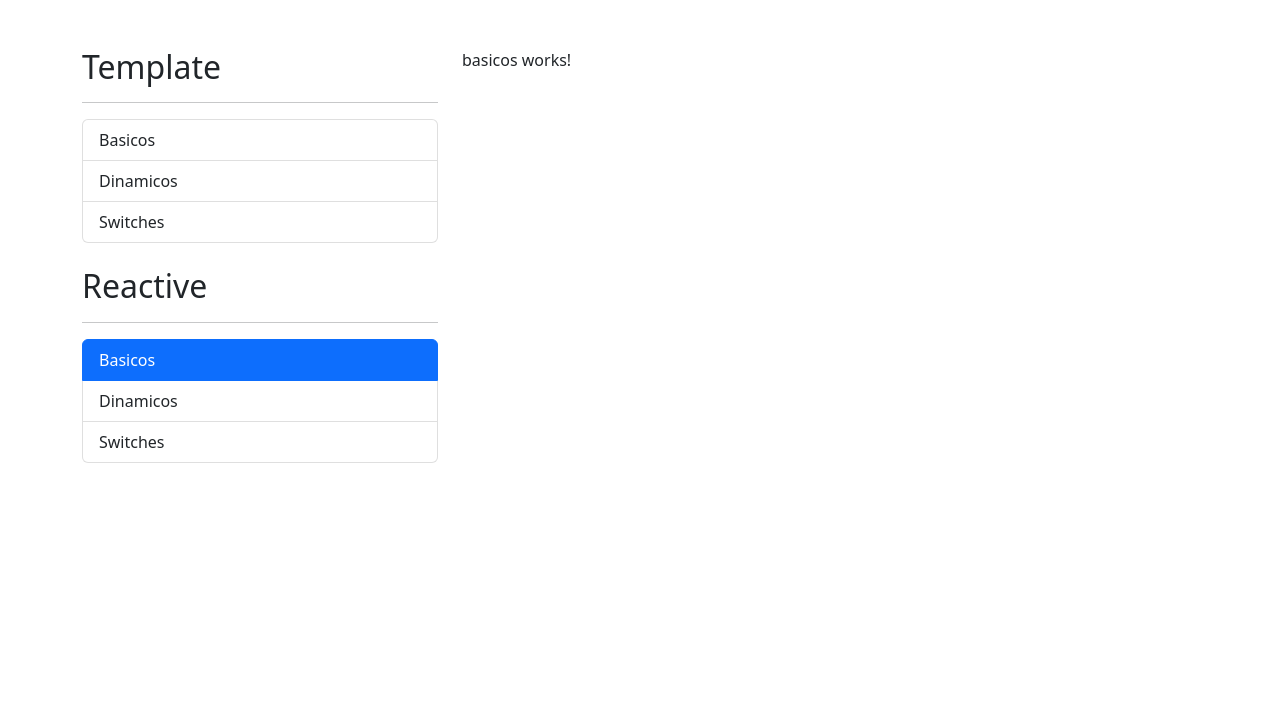
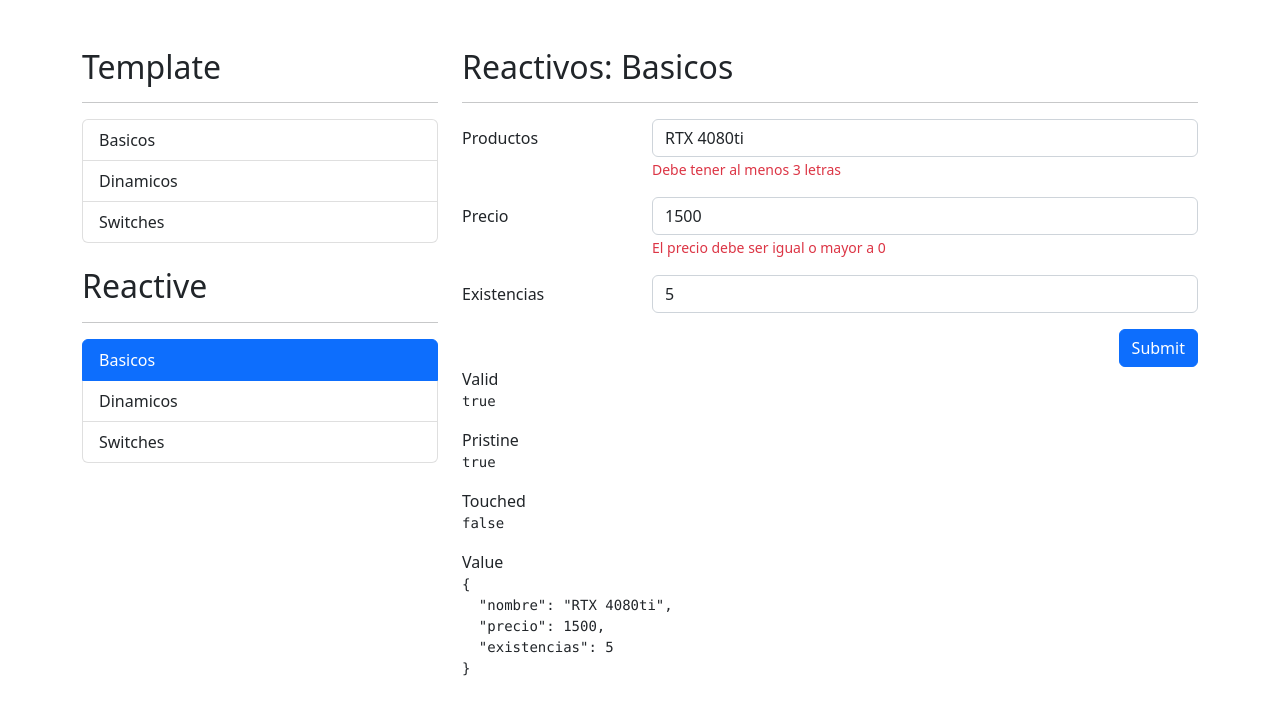
Before and after one commit to chrystianCp/formsAngular, an Angular app: page /reactive/basicos in a window 1280 px wide. Shown: the top 714 px of the page. Built offline with nearby package versions, Linux system fonts and the light colour scheme.

Commit message:
layout reactiveF

```diff
--- a/src/app/reactive/basicos/basicos.component.html
+++ b/src/app/reactive/basicos/basicos.component.html
@@ -1 +1,82 @@
-<p>basicos works!</p>
+<h2>Reactivos: Basicos</h2>
+<hr>
+
+<div class="row">
+    <div class="col">
+
+        <form autocomplete="off" [formGroup]="miForm">
+            <!-- campo de producto -->
+            <div class="mb-3 row">
+                <label class="col-sm-3 col-form-label">Productos</label>
+                <div class="col-sm-9">
+                    <input type="text"
+                           class="form-control"
+                           formControlName="nombre"
+                           placeholder="Nombre del producto">
+
+                    <span class="form-text text-danger">
+                          Debe tener al menos 3 letras
+                    </span>
+                </div>
+            </div>
+
+            <!-- campo de precio -->
+            <div class="mb-3 row">
+                <label class="col-sm-3 col-form-label">Precio</label>
+                <div class="col-sm-9">
+                    <input type="number"
+                           class="form-control"
+                           formControlName="precio"
+                           placeholder="Precio del producto">
+
+                    <span class="form-text text-danger">
+                           El precio debe ser igual o mayor a 0
+                    </span>
+                </div>
+            </div>
+
+
+            <!-- campo de existencias -->
+            <div class="mb-3 row">
+                <label class="col-sm-3 col-form-label">Existencias</label>
+                <div class="col-sm-9">
+                    <input type="number"
+                           class="form-control"
+                           formControlName="existencias"
+                           placeholder="Existencias del producto">
+                </div>
+            </div>
+
+            <div class="row">
+                <div class="col">
+                    <button type="submit"
+                            class="btn btn-primary float-end">
+                        Submit
+                    </button>
+                </div>
+            </div>
+
+        </form>
+
+    </div>
+</div>
+
+
+
+<div class="row">
+    <div class="col">
+
+        <span>Valid</span>
+        <pre>{{ miForm.valid }}</pre>
+
+        <span>Pristine</span>
+        <pre>{{ miForm.pristine | json }}</pre>
+
+        <span>Touched</span>
+        <pre>{{ miForm.touched | json }}</pre>
+
+        <span>Value</span>
+        <pre>{{ miForm.value | json }}</pre>
+
+    </div>
+</div>
--- a/src/app/reactive/basicos/basicos.component.ts
+++ b/src/app/reactive/basicos/basicos.component.ts
@@ -1,4 +1,5 @@
 import { Component, OnInit } from '@angular/core';
+import { FormControl, FormGroup } from '@angular/forms';
 
 @Component({
   selector: 'app-basicos',
@@ -8,6 +9,13 @@ import { Component, OnInit } from '@angular/core';
 })
 export class BasicosComponent implements OnInit {
 
+  miForm: FormGroup = new FormGroup({
+    'nombre': new FormControl('RTX 4080ti'),
+    'precio': new FormControl(1500),
+    'existencias': new FormControl(5),
+  })
+
+
   constructor() { }
 
   ngOnInit(): void {
--- a/src/app/reactive/dinamicos/dinamicos.component.html
+++ b/src/app/reactive/dinamicos/dinamicos.component.html
@@ -1 +1,78 @@
-<p>dinamicos works!</p>
+<h2>Reactivos: <small>Dinamicos</small></h2>
+<hr>
+
+<form autocomplete="off">
+
+
+    <!-- Nombre -->
+    <div class="mb-3 row">
+        <label class="col-sm-3 col-form-label">Nombre</label>
+        <div class="col-sm-9">
+
+            <input class="form-control"
+                    placeholder="Nombre...">
+
+                <span class="form-text text-danger">
+                    Este campo es obligatorio
+                </span>
+        </div>
+    </div>
+
+
+    <!-- Agregar -->
+    <div class="mb-3 row">
+        <label class="col-sm-3 col-form-label">Agregar</label>
+        <div class="col-sm-9">
+
+            <div class="input-group">
+                <input class="form-control"
+                        placeholder="Agregar favorito..."
+                        (keyup.enter)="1+1">
+
+                <button class="btn btn-outline-primary"
+                        type="button"
+                        (click)="1+1">
+                    Agregar
+                </button>
+            </div>
+        </div>
+    </div>
+
+
+
+    <!-- Lista de juegos favoritos -->
+    <div class="mb-3 row">
+        <label class="col-sm-3 col-form-label">Favoritos</label>
+        <div class="col-sm-9">
+
+            <div class="input-group mb-2">
+                <input class="form-control">
+
+                <button class="btn btn-outline-danger"
+                        type="button"
+                        (click)="1+1">
+                    Eliminar
+                </button>
+            </div>
+
+
+        </div>
+    </div>
+
+
+    <div class="row">
+        <div class="col-sm-12">
+            <button class="btn btn-primary float-end"
+                    type="button"
+                    (click)="1+1">
+                Guardar
+            </button>
+        </div>
+    </div>
+
+
+</form>
+
+
+<!-- <span>Persona</span>
+<pre>{{persona | json}}</pre> -->
--- a/src/app/reactive/reactive.module.ts
+++ b/src/app/reactive/reactive.module.ts
@@ -1,5 +1,6 @@
 import { NgModule } from '@angular/core';
 import { CommonModule } from '@angular/common';
+import { ReactiveFormsModule } from '@angular/forms';
 
 import { ReactiveRoutingModule } from './reactive-routing.module';
 import { BasicosComponent } from './basicos/basicos.component';
@@ -15,7 +16,8 @@ import { SwitchesComponent } from './switches/switches.component';
   ],
   imports: [
     CommonModule,
-    ReactiveRoutingModule
+    ReactiveRoutingModule,
+    ReactiveFormsModule,
   ]
 })
 export class ReactiveModule { }
--- a/src/app/reactive/switches/switches.component.html
+++ b/src/app/reactive/switches/switches.component.html
@@ -1 +1,92 @@
-<p>switches works!</p>
+<h2>Reactivos: <small>switches</small></h2>
+<hr>
+
+<form>
+
+    <!-- Radios -->
+    <div class="row mb-3">
+        <label class="col-sm-3 col-form-label">Genero</label>
+        <div class="col-sm-9">
+
+            <div class="form-check">
+                <input class="form-check-input"
+                       type="radio"
+                       value="F"
+                       name="radioGenero"
+                       id="radioFemenino">
+                <label class="form-check-label" for="radioFemenino">
+                  Femenino
+                </label>
+            </div>
+            <div class="form-check">
+                <input class="form-check-input"
+                       type="radio"
+                       value="M"
+                       name="radioGenero"
+                       id="radioMasculino">
+                <label class="form-check-label" for="radioMasculino">
+                  Masculino
+                </label>
+            </div>
+
+        </div>
+    </div>
+
+    <!-- Switches -->
+
+    <div class="row mb-3">
+        <label class="col-sm-3 col-form-label">Notificaciones </label>
+        <div class="col-sm-9">
+
+            <div class="form-check form-switch mt-2">
+                <input class="form-check-input"
+                       type="checkbox"
+                       role="switch"
+                       id="flexSwitchCheckChecked">
+                <label class="form-check-label" for="flexSwitchCheckChecked">Quiero recibir notificaciones</label>
+            </div>
+        </div>
+    </div>
+
+    <!-- CheckBox -->
+
+    <div class="row mb-3">
+        <label class="col-sm-3 col-form-label">Aceptar</label>
+        <div class="col-sm-9">
+
+            <div class="form-check mt-2">
+                <input class="form-check-input"
+                       type="checkbox"
+                       id="flexCheckDefault">
+                <label class="form-check-label" for="flexCheckDefault">
+                    Terminos y condiciones
+                </label>
+            </div>
+        </div>
+    </div>
+
+
+    <!-- Boton submit -->
+
+    <div class="row">
+        <div class="col">
+            <button class="btn btn-primary float-end">Guardar</button>
+        </div>
+    </div>
+
+</form>
+
+<!-- <h5>Valor del formulario</h5>
+<pre>{{ miFormSwitches.value | json }}</pre>
+<br>
+
+<h5>Valid</h5>
+<pre>{{ miFormSwitches.valid | json }}</pre>
+<br>
+
+<h5>Persona</h5>
+<pre>{{ persona | json }}</pre>
+<br>
+
+<h5>Terminos y condiciones</h5>
+<pre>{{miFormSwitches.controls['terminos']?.errors | json}}</pre> -->
```
